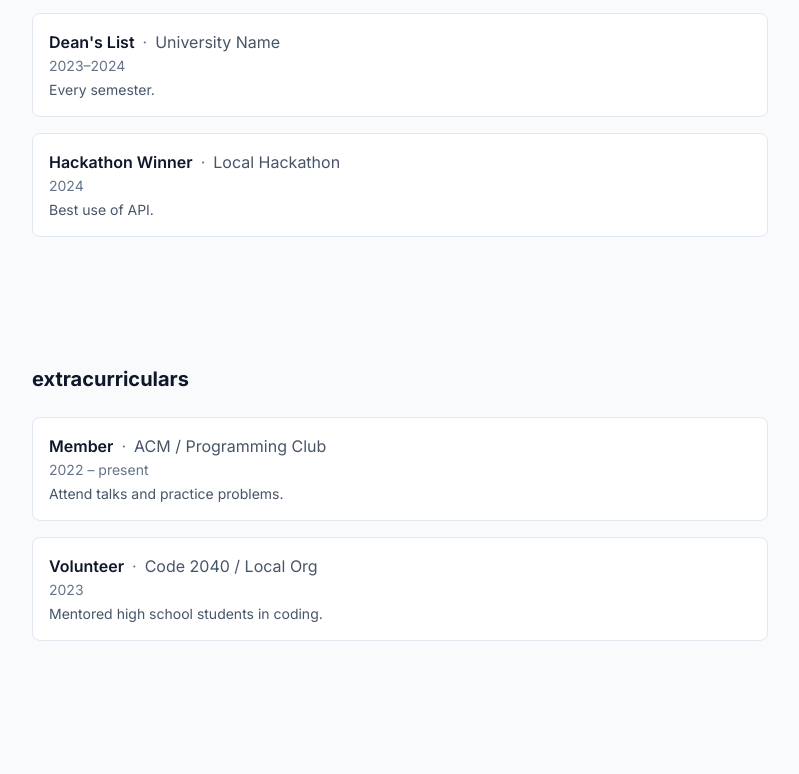
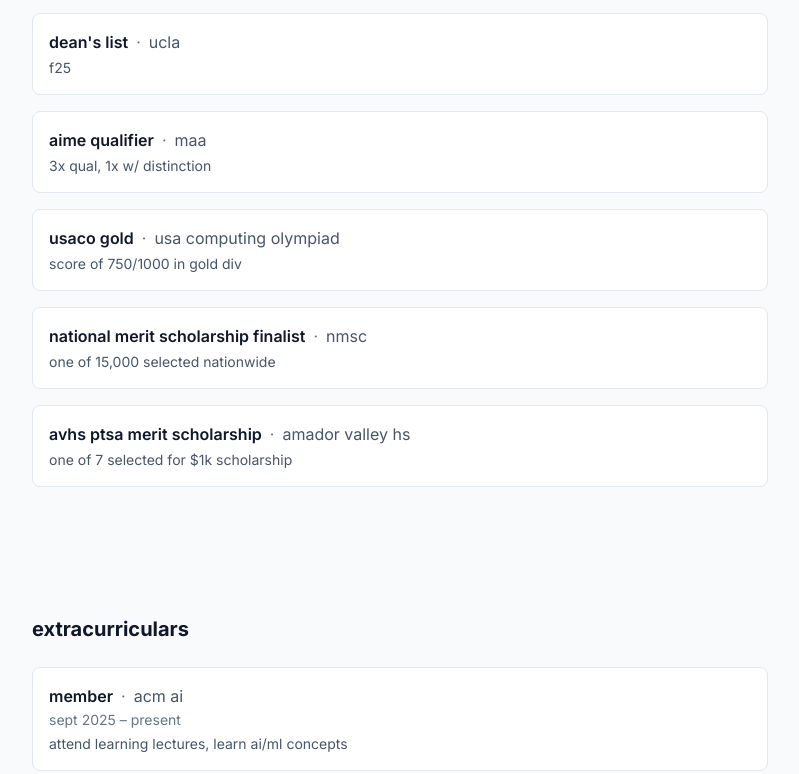
Before and after one commit to ericchen682/personal-portfolio, a React (Vite) app: page / in a window 1280 px wide. Shown: the part 2240-3014 px from the top of the page, without its empty margins (240-1039 px from the left). Built offline with nearby package versions, Linux system fonts and the light colour scheme.

Commit message:
Add extracurriculars to portfolio

```diff
--- a/src/data/portfolio.js
+++ b/src/data/portfolio.js
@@ -80,14 +80,18 @@ export const projects = [
 
 
 export const honors = [
-  { name: 'Dean\'s List', issuer: 'University Name', date: '2023–2024', note: 'Every semester.' },
-  { name: 'Hackathon Winner', issuer: 'Local Hackathon', date: '2024', note: 'Best use of API.' },
+  { name: 'dean\'s list', issuer: 'ucla', date: '', note: 'f25' },
+  { name: 'aime qualifier', issuer: 'maa', date: '', note: '3x qual, 1x w/ distinction' },
+  { name: 'usaco gold', issuer: 'usa computing olympiad', date: '', note: 'score of 750/1000 in gold div' },
+  { name: 'national merit scholarship finalist', issuer: 'nmsc', date: '', note: 'one of 15,000 selected nationwide' },
+  { name: 'avhs ptsa merit scholarship', issuer: 'amador valley hs', date: '', note: 'one of 7 selected for $1k scholarship' },
 ];
 
 
 export const extracurriculars = [
-  { role: 'Member', org: 'ACM / Programming Club', period: '2022 – present', note: 'Attend talks and practice problems.' },
-  { role: 'Volunteer', org: 'Code 2040 / Local Org', period: '2023', note: 'Mentored high school students in coding.' },
+  { role: 'member', org: 'acm ai', period: 'sept 2025 – present', note: 'attend learning lectures, learn ai/ml concepts' },
+  { role: 'cloud architect', org: 'aws cloud club', period: 'jan 2025 - present', note: 'attend weekly meetings + build products w/ aws cloud services' },
+  { role: 'secretary', org: 'avhs cubing club', period: 'aug 2022 - june 2024', note: 'arrange weekly meetings + organize mock competitions, competed + solved in 9.72 secs' },
 ];
 
 
```
